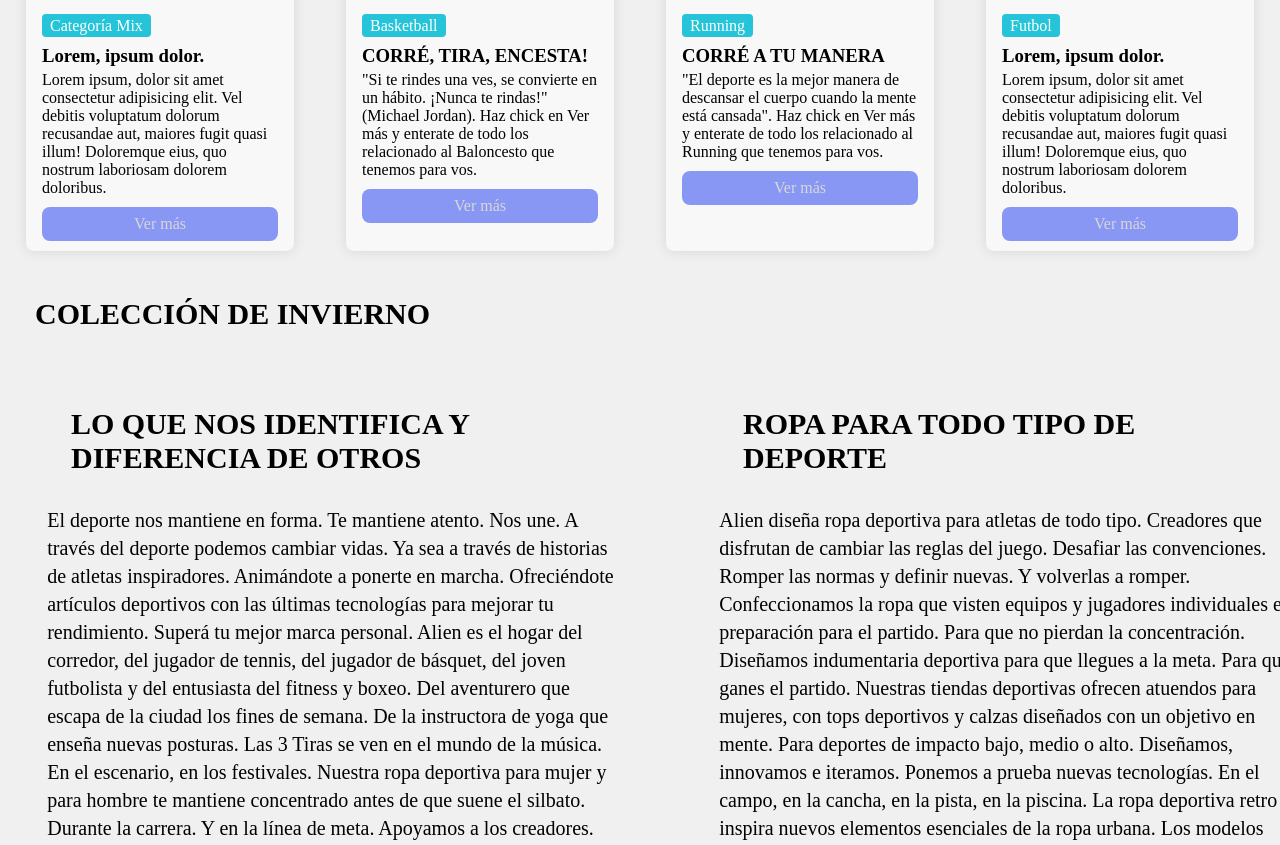
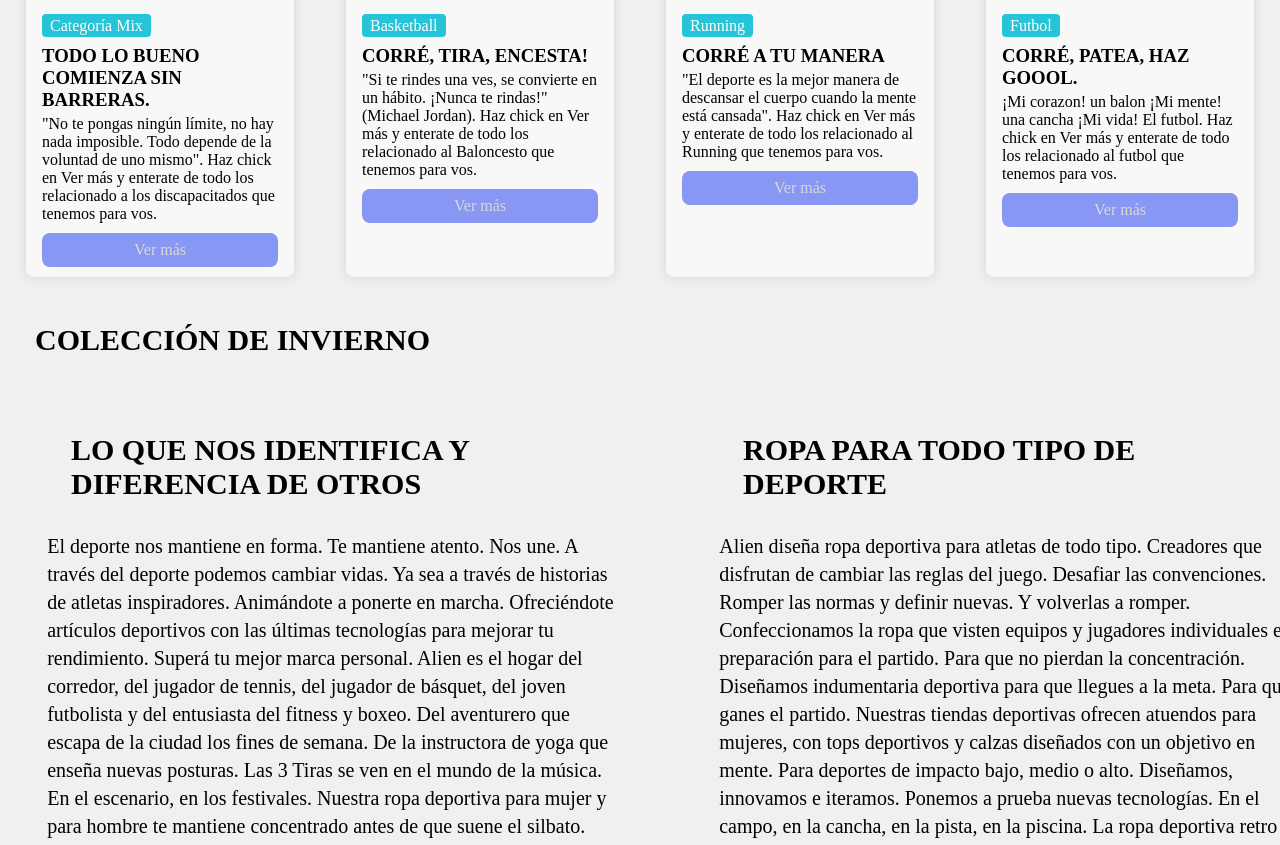
Before and after one commit to SebaGabriel/RopaDeportiva-Alien, a plain HTML site: page index.html in a window 1280 px wide. Shown: the part 1437-2282 px from the top of the page. Drawn offline with Linux system fonts and the light colour scheme.

Commit message:
Los ultimos cambios a las cards del index

```diff
--- a/index.html
+++ b/index.html
@@ -54,8 +54,8 @@
                             <span>Categoría Mix</span>
                         </div>
                         <div class="texto-card">
-                            <h3>Lorem, ipsum dolor.</h3>
-                            <p>Lorem ipsum, dolor sit amet consectetur adipisicing elit. Vel debitis voluptatum dolorum recusandae aut, maiores fugit quasi illum! Doloremque eius, quo nostrum laboriosam dolorem doloribus.</p>
+                            <h3>TODO LO BUENO COMIENZA SIN BARRERAS.</h3>
+                            <p>"No te pongas ningún límite, no hay nada imposible. Todo depende de la voluntad de uno mismo". Haz chick en Ver más y enterate de todo los relacionado a los discapacitados que tenemos para vos.</p>
                         </div>
                         <a href="#" class="btn">Ver más</a>
                     </div>
@@ -105,8 +105,8 @@
                             <span>Futbol</span>
                         </div>
                         <div class="texto-card">
-                            <h3>Lorem, ipsum dolor.</h3>
-                            <p>Lorem ipsum, dolor sit amet consectetur adipisicing elit. Vel debitis voluptatum dolorum recusandae aut, maiores fugit quasi illum! Doloremque eius, quo nostrum laboriosam dolorem doloribus.</p>
+                            <h3>CORRÉ, PATEA, HAZ GOOOL.</h3>
+                            <p>¡Mi corazon! un balon ¡Mi mente! una cancha ¡Mi vida! El futbol. Haz chick en Ver más y enterate de todo los relacionado al futbol que tenemos para vos.</p>
                         </div>
                         <a href="#" class="btn">Ver más</a>
                     </div>
```
